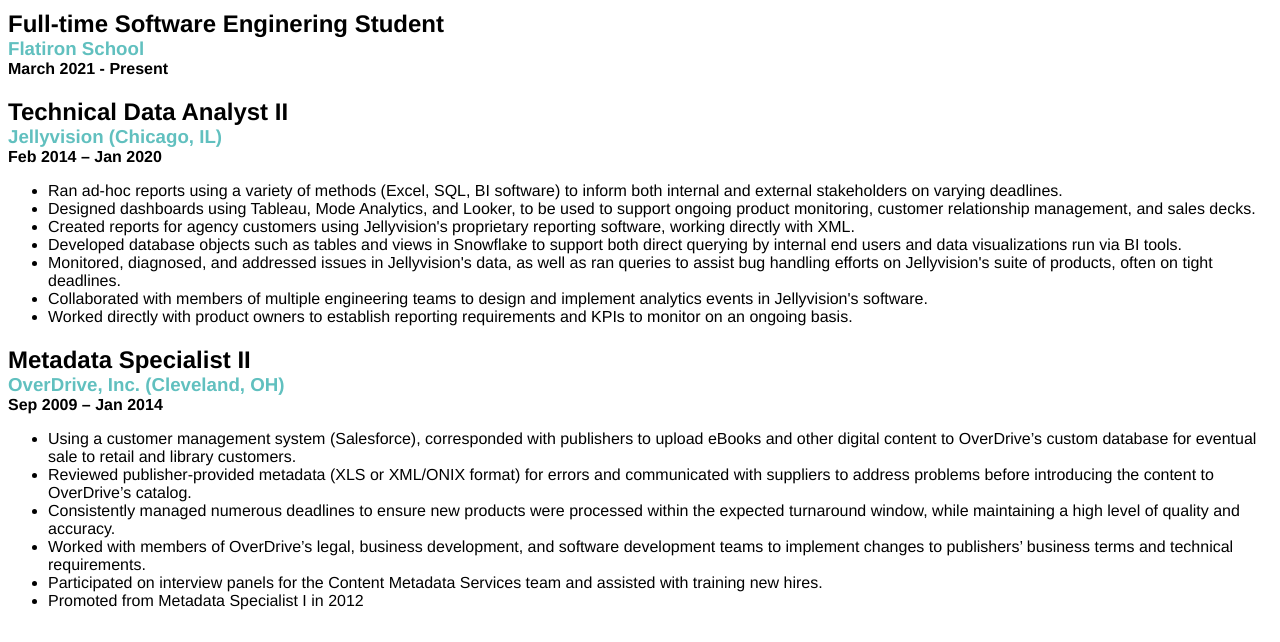
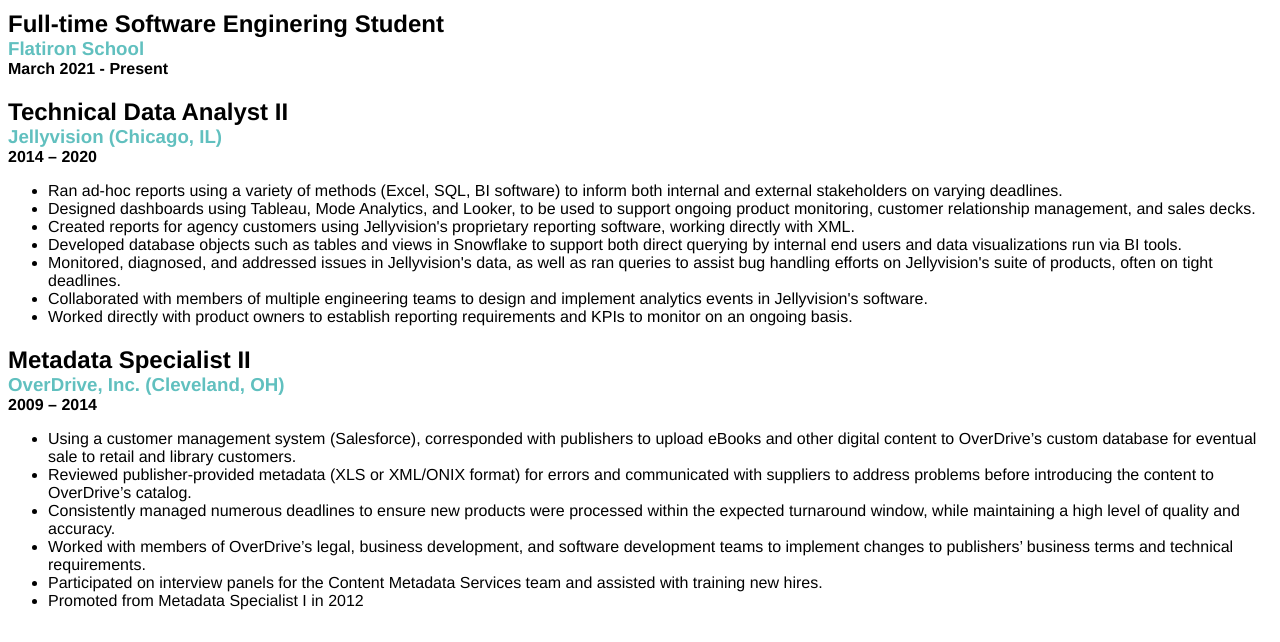
Before and after one commit to devonwalsh/personal-website, a plain HTML site: page resume.html in a window 1280 px wide. Shown: the part 158-800 px from the top of the page. Drawn offline with Linux system fonts and the light colour scheme.

Commit message:
Edited resume

```diff
--- a/resume.html
+++ b/resume.html
@@ -24,7 +24,7 @@
         <h4>March 2021 - Present</h4>
         <h2>Technical Data Analyst II</h2>
         <h3>Jellyvision (Chicago, IL)</h3>
-        <h4>Feb 2014 – Jan 2020</h4>
+        <h4>2014 – 2020</h4>
         <ul>
             <li>Ran ad-hoc reports using a variety of methods (Excel, SQL, BI software) to inform both internal and external stakeholders on varying deadlines.</li>
             <li>Designed dashboards using Tableau, Mode Analytics, and Looker, to be used to support ongoing product monitoring, customer relationship management, and sales decks.</li>
@@ -36,7 +36,7 @@
         </ul>
         <h2>Metadata Specialist II</h2>
         <h3>OverDrive, Inc. (Cleveland, OH)</h3>
-        <h4>Sep 2009 – Jan 2014</h4>
+        <h4>2009 – 2014</h4>
         <ul>
             <li>Using a customer management system (Salesforce), corresponded with publishers to upload eBooks and other digital content to OverDrive’s custom database for eventual sale to retail and library customers.</li>
             <li>Reviewed publisher-provided metadata (XLS or XML/ONIX format) for errors and communicated with suppliers to address problems before introducing the content to OverDrive’s catalog.</li>
```
